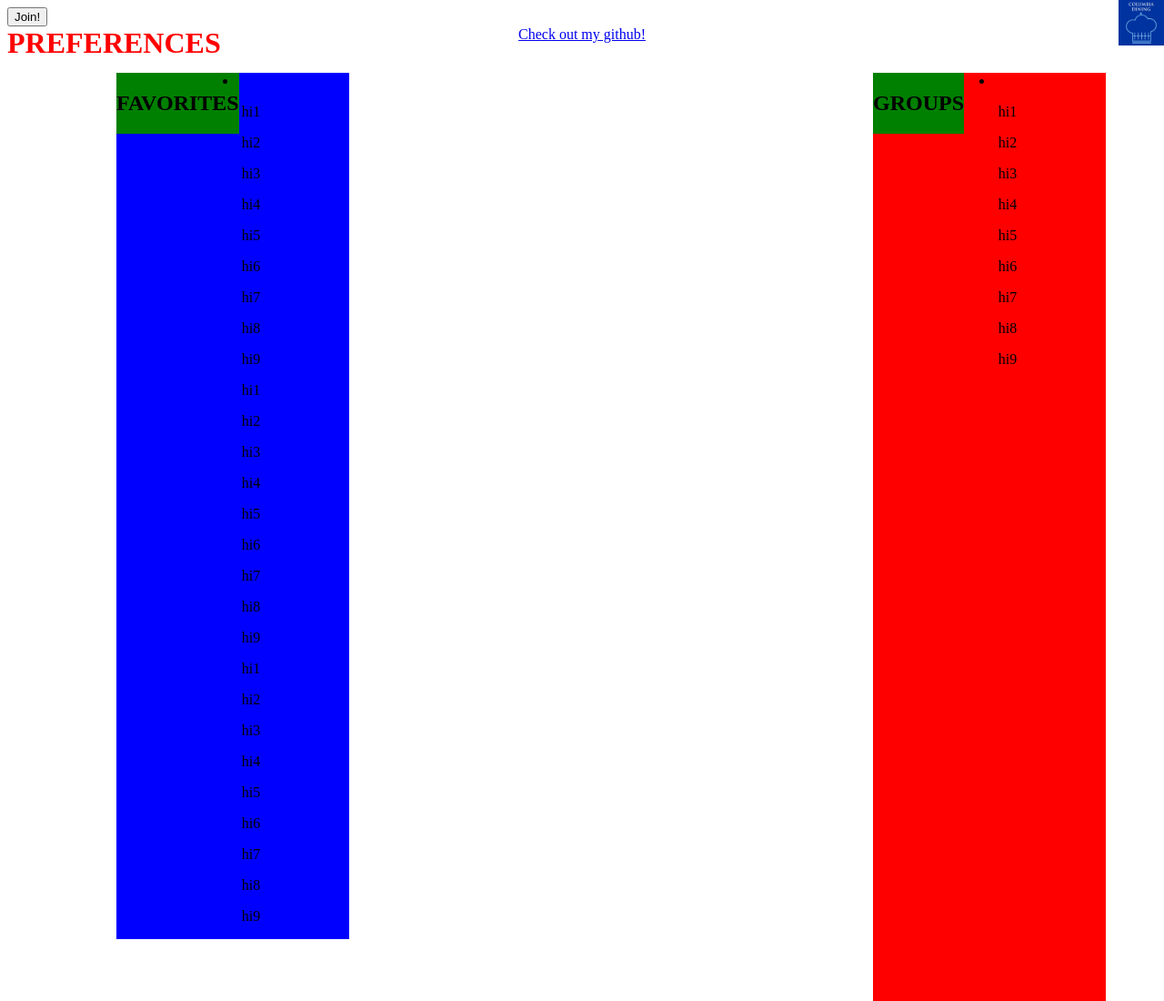
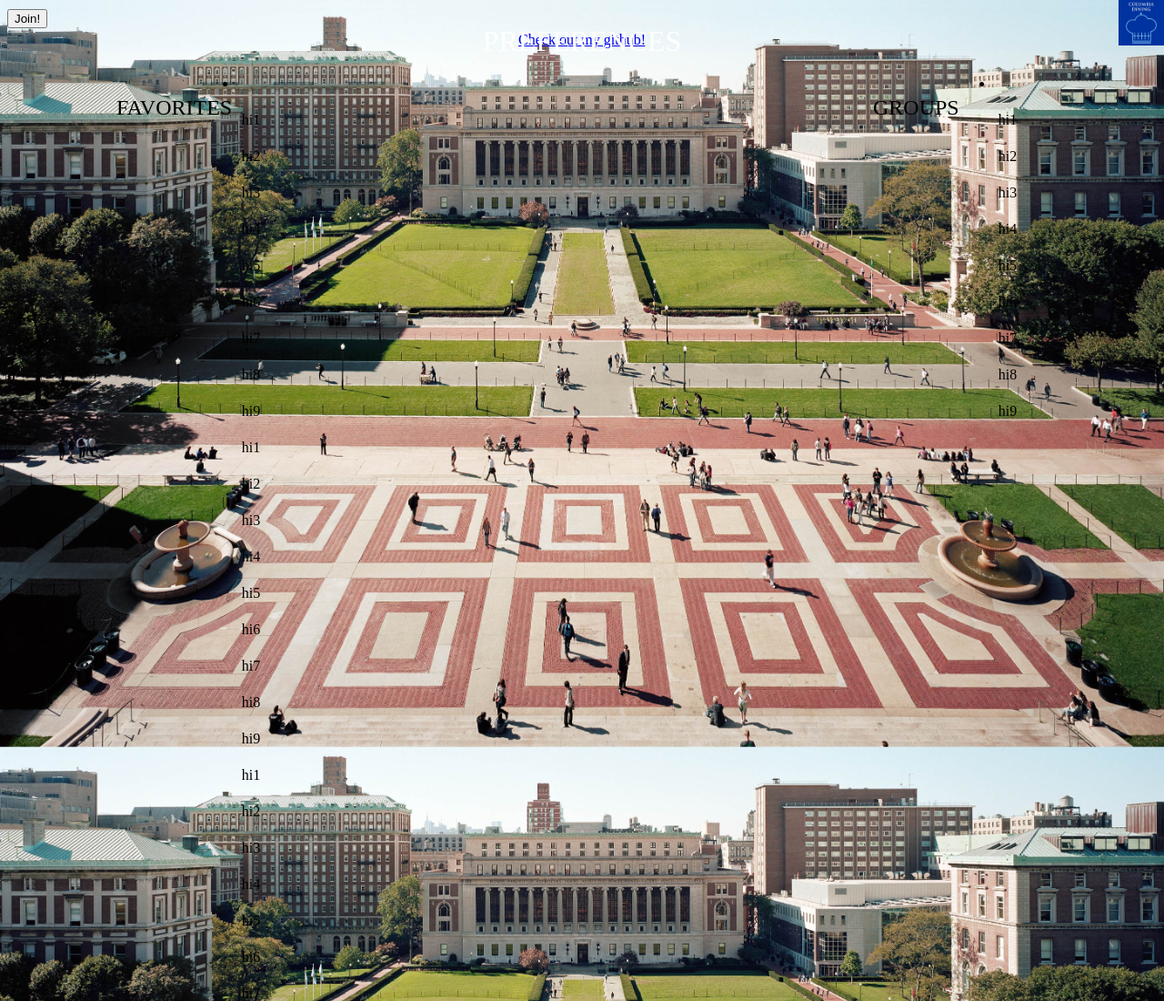
Before and after one commit to samlouiscohen/smells-gud, a plain HTML site: page templates2/preferences_page.html in a window 1280 px wide. Shown: the top 1100 px of the page at 91% size. Drawn offline with nearby package versions, Linux system fonts and the light colour scheme.

Commit message:
preferencepg css  edits

```diff
--- a/static/css/preferencePg_styling.css
+++ b/static/css/preferencePg_styling.css
@@ -1,6 +1,25 @@
+body,html{
+	font-family: Avenir;
+	line-height: 1.5;
+	font-size: 16px;
+	font-weight: 300 !important;
+		background: url("../img/CU_background2.jpg") no-repeat center center fixed;
+	-webkit-background-size: cover;
+	-moz-background-size: cover;
+	-o-background-size: cover;
+	background-size: cover;
+}
 #pref_title{
 	color:red;
 	position: fixed;
+	font-weight: 300;
+	text-align: center;
+	width: 100%;
+	top:0;
+	left: 0;
+	right: 0;
+/*	background: #fff;*/
+	color: white;
 }
 
 
@@ -8,7 +27,7 @@
 
 
 #favs{
-	background: blue;
+	/*background: blue;*/
 	/*position:fixed;*/
 	position:absolute;
 	width:20vw;
@@ -17,9 +36,11 @@
 	text-align: center;
 }
 
-#fav_title{
+#fav_title h2{
 	position:fixed;
-	background-color: green;
+	font-weight: 300 !important;
+	text-transform: capitalize;
+
 }
 
 
@@ -28,7 +49,6 @@
 
 #groups{
 	position:absolute;
-	background-color: red;
 	width:20vw;
 	height:100vw;
 	right:5vw;
@@ -36,9 +56,10 @@
 	text-align: center;
 }
 
-#group_title{
+#group_title h2{
 	position:fixed;
-	background-color: green;
+		font-weight: 300 !important;
+	text-transform: capitalize;
 }
 
 
```
